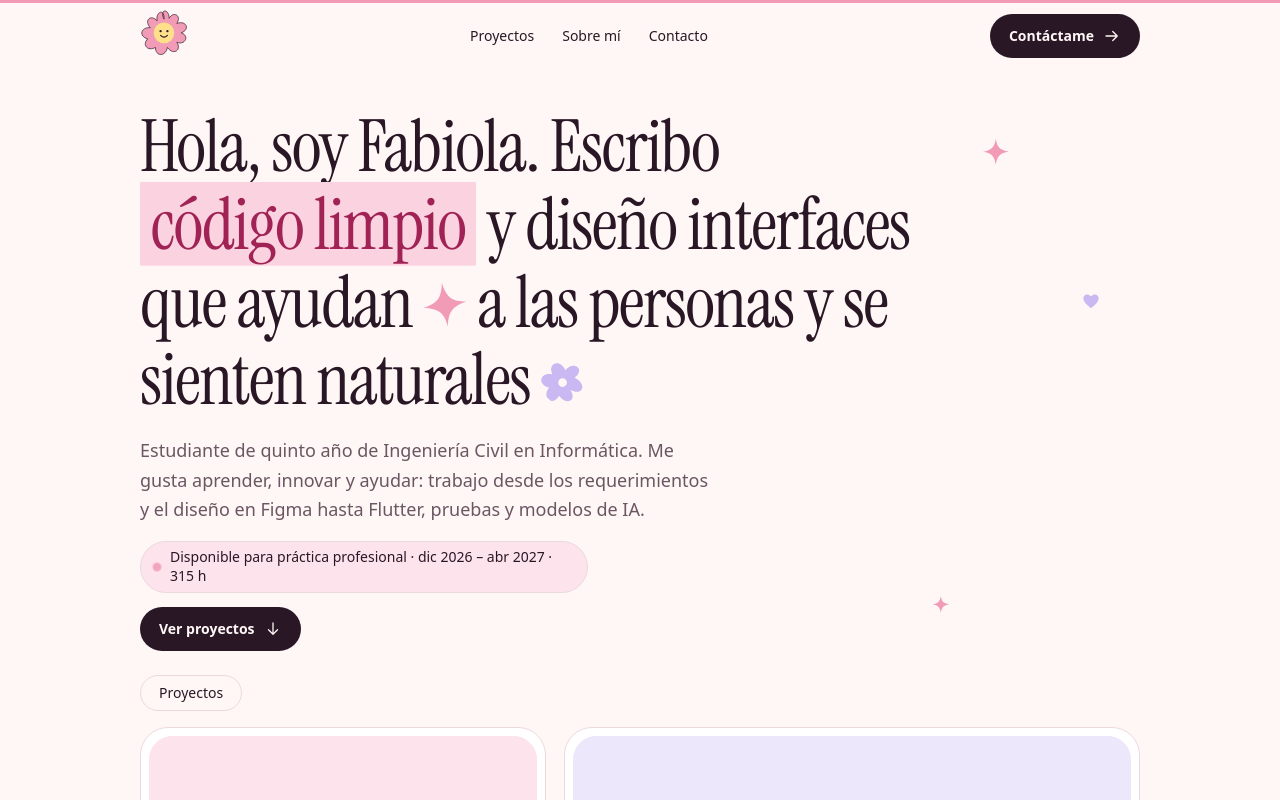
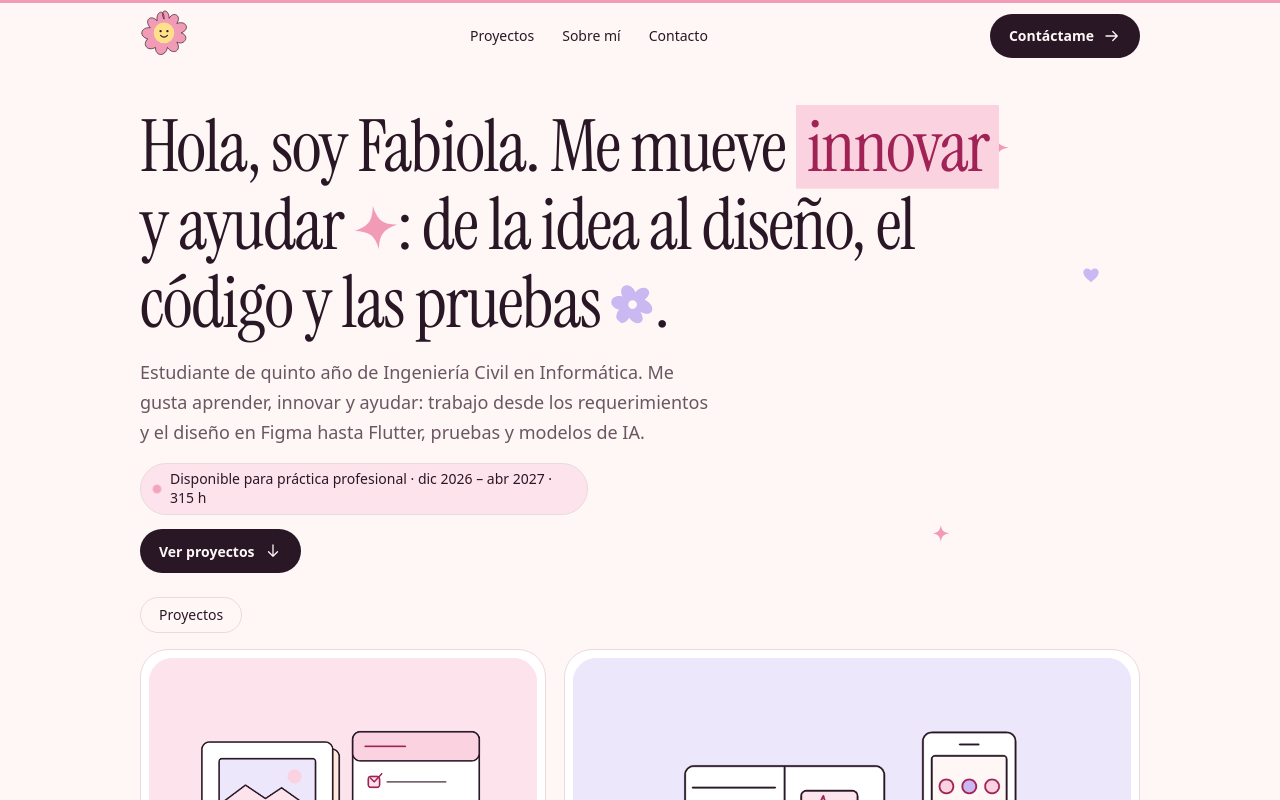
Before and after one commit to lvfabi/Portafolio, a React (Vite) app: page / in a window 1280 px wide. Shown: the top 800 px of the page. Built offline with nearby package versions, Linux system fonts and the light colour scheme; a web font is replaced by a local one.

Commit message:
Actualiza el titular del inicio

```diff
--- a/src/components/motion/HeroTitle.tsx
+++ b/src/components/motion/HeroTitle.tsx
@@ -9,6 +9,7 @@ export function HeroTitle() {
   const label = profile.heroTitle
     .map((segment) => (segment.kind === "icon" ? "" : segment.value))
     .join("")
+    .replace(/\s+([:.])/g, "$1")
     .replace(/\s+/g, " ")
     .trim();
   const offsets = profile.heroTitle.map((_, index) =>
--- a/src/data/profile.ts
+++ b/src/data/profile.ts
@@ -16,16 +16,15 @@ export const profile = {
   availability:
     "Disponible para práctica profesional · dic 2026 – abr 2027 · 315 h",
   heroTitle: [
-    { kind: "text", value: "Hola, soy Fabiola. Escribo " },
-    { kind: "highlight", value: "código limpio" },
-    { kind: "text", value: " y diseño " },
-    { kind: "italic", value: "interfaces" },
-    { kind: "text", value: " que ayudan " },
+    { kind: "text", value: "Hola, soy Fabiola. Me mueve " },
+    { kind: "highlight", value: "innovar" },
+    { kind: "text", value: " y " },
+    { kind: "italic", value: "ayudar" },
+    { kind: "text", value: " " },
     { kind: "icon", value: "sparkle" },
-    { kind: "text", value: " a las personas y se sienten " },
-    { kind: "italic", value: "naturales" },
-    { kind: "text", value: " " },
+    { kind: "text", value: ": de la idea al diseño, el código y las pruebas " },
     { kind: "icon", value: "flower" },
+    { kind: "text", value: "." },
   ] satisfies HeroSegment[],
   heroSubtitle:
     "Estudiante de quinto año de Ingeniería Civil en Informática. Me gusta aprender, innovar y ayudar: trabajo desde los requerimientos y el diseño en Figma hasta Flutter, pruebas y modelos de IA.",
```
